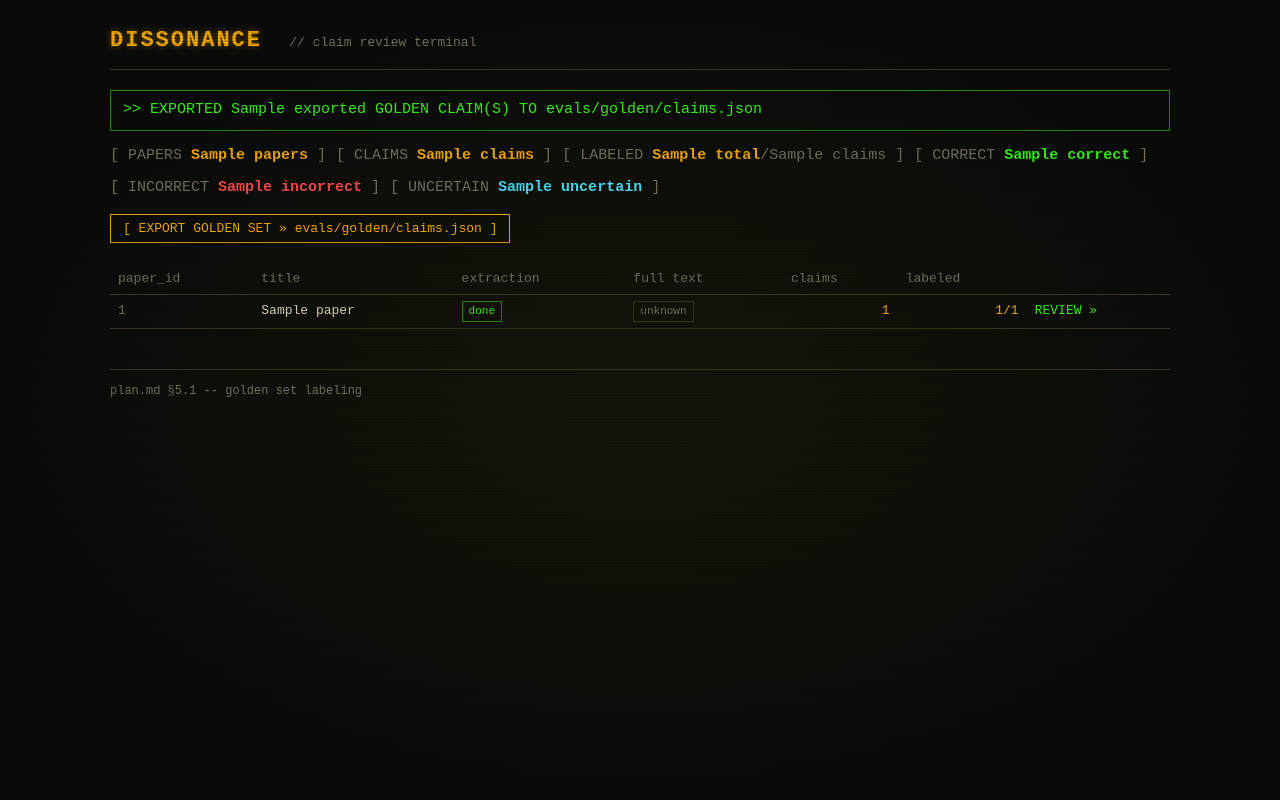
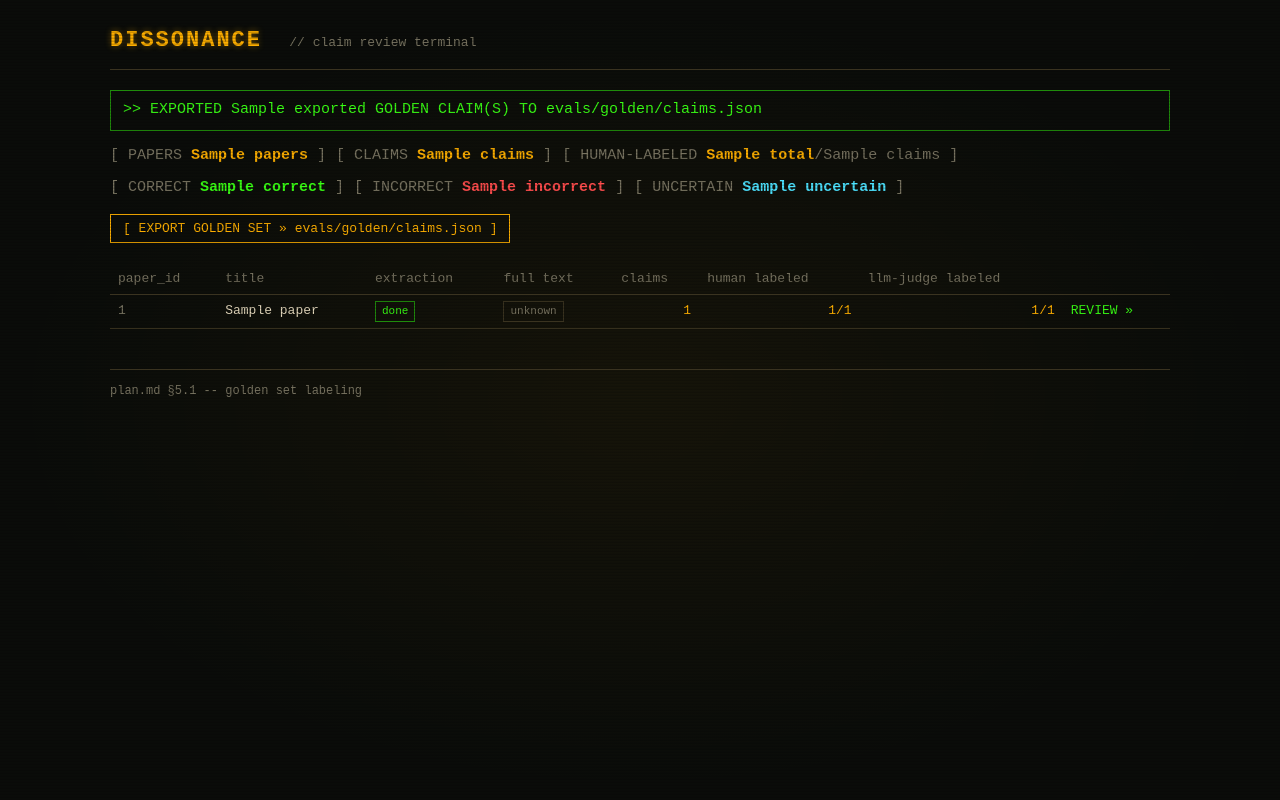
Before and after one commit to ashutosh-rath02/dissonance, a FastAPI app: template web/templates/dashboard.html in a window 1280 px wide. Run offline with FastAPI, Linux system fonts and the light colour scheme; the template is opened without the code that fills it: most values are stand-ins (such as "Sample title", 1, 10 or a date in 2020).

Commit message:
feat: surface human/llm-judge reviewer distinction in the review UI

```diff
--- a/web/app.py
+++ b/web/app.py
@@ -62,14 +62,21 @@ def _attach_quotes(claims: list[dict], text: str | None) -> None:
 def dashboard(request: Request, exported: int | None = None):
     with get_connection() as conn:
         papers = PaperRepository(conn).list_with_stats()
-        verdicts = LabelRepository(conn).verdict_counts()
+        labels = LabelRepository(conn)
+        human_verdicts = labels.verdict_counts(reviewer="human")
+        reviewer_counts = labels.reviewer_counts()
+    llm_judge_labeled = sum(n for r, n in reviewer_counts.items() if r != "human")
     totals = {
         "papers": len(papers),
         "claims": sum(p["claim_count"] for p in papers),
-        "labeled": sum(p["labeled_count"] for p in papers),
-        "correct": verdicts.get("correct", 0),
-        "incorrect": verdicts.get("incorrect", 0),
-        "uncertain": verdicts.get("uncertain", 0),
+        "human_labeled": sum(p["human_labeled_count"] for p in papers),
+        # Dashboard only ever shows HUMAN verdicts -- this is the golden-set
+        # signal plan.md §5.1 means. LLM-judge counts are shown separately,
+        # never merged in, so the stat bar can't be misread as ground truth.
+        "correct": human_verdicts.get("correct", 0),
+        "incorrect": human_verdicts.get("incorrect", 0),
+        "uncertain": human_verdicts.get("uncertain", 0),
+        "llm_judge_labeled": llm_judge_labeled,
     }
     return templates.TemplateResponse(
         request, "dashboard.html", {"papers": papers, "totals": totals, "exported": exported}
@@ -100,7 +107,7 @@ def label_claim(
     notes: str = Form(""),
 ):
     with get_connection() as conn:
-        LabelRepository(conn).upsert(claim_id, verdict, notes or None)
+        LabelRepository(conn).upsert(claim_id, verdict, notes or None, reviewer="human")
     return RedirectResponse(url=f"/papers/{paper_id}#claim-{claim_id}", status_code=303)
 
 
@@ -124,6 +131,7 @@ def export_golden():
             "paper_id": r["paper_id"],
             "verdict": r["verdict"],
             "notes": r["notes"],
+            "reviewer": r["reviewer"],
             "labeled_at": r["labeled_at"].isoformat(),
         }
         for r in review_log
--- a/web/templates/dashboard.html
+++ b/web/templates/dashboard.html
@@ -10,11 +10,17 @@
 <section class="stats-bar">
   <span class="stat">[ PAPERS <b>{{ totals.papers }}</b> ]</span>
   <span class="stat">[ CLAIMS <b>{{ totals.claims }}</b> ]</span>
-  <span class="stat">[ LABELED <b>{{ totals.labeled }}</b>/{{ totals.claims }} ]</span>
+  <span class="stat">[ HUMAN-LABELED <b>{{ totals.human_labeled }}</b>/{{ totals.claims }} ]</span>
   <span class="stat stat-good">[ CORRECT <b>{{ totals.correct }}</b> ]</span>
   <span class="stat stat-bad">[ INCORRECT <b>{{ totals.incorrect }}</b> ]</span>
   <span class="stat stat-warn">[ UNCERTAIN <b>{{ totals.uncertain }}</b> ]</span>
 </section>
+{% if totals.llm_judge_labeled > 0 %}
+<div class="banner banner-warn">
+  &gt;&gt; {{ totals.llm_judge_labeled }} claim(s) also have an LLM-judge label (not human ground truth --
+  see evals/report.py for the honest breakdown)
+</div>
+{% endif %}
 
 <section class="export-bar">
   <form method="post" action="/export/golden">
@@ -30,7 +36,8 @@
       <th>extraction</th>
       <th>full text</th>
       <th>claims</th>
-      <th>labeled</th>
+      <th>human labeled</th>
+      <th>llm-judge labeled</th>
       <th></th>
     </tr>
   </thead>
@@ -42,7 +49,8 @@
       <td><span class="badge badge-{{ p.extraction_status }}">{{ p.extraction_status }}</span></td>
       <td><span class="badge badge-{{ p.full_text_status }}">{{ p.full_text_status }}</span></td>
       <td class="num">{{ p.claim_count }}</td>
-      <td class="num">{{ p.labeled_count }}/{{ p.claim_count }}</td>
+      <td class="num">{{ p.human_labeled_count }}/{{ p.claim_count }}</td>
+      <td class="num">{{ p.llm_labeled_count }}/{{ p.claim_count }}</td>
       <td>
         {% if p.claim_count > 0 %}
         <a href="/papers/{{ p.paper_id }}" class="link-review">REVIEW &raquo;</a>
--- a/web/templates/paper.html
+++ b/web/templates/paper.html
@@ -25,7 +25,9 @@
     <div class="claim-head">
       <span class="claim-index">CLAIM {{ loop.index }}/{{ claims | length }}</span>
       {% if c.label_verdict %}
-      <span class="badge badge-verdict-{{ c.label_verdict }}">LABELED: {{ c.label_verdict | upper }}</span>
+      <span class="badge badge-verdict-{{ c.label_verdict }}">
+        {{ c.label_verdict | upper }} ({{ "human" if c.label_reviewer == "human" else "llm-judge" }})
+      </span>
       {% else %}
       <span class="badge badge-unlabeled">UNLABELED</span>
       {% endif %}
```
